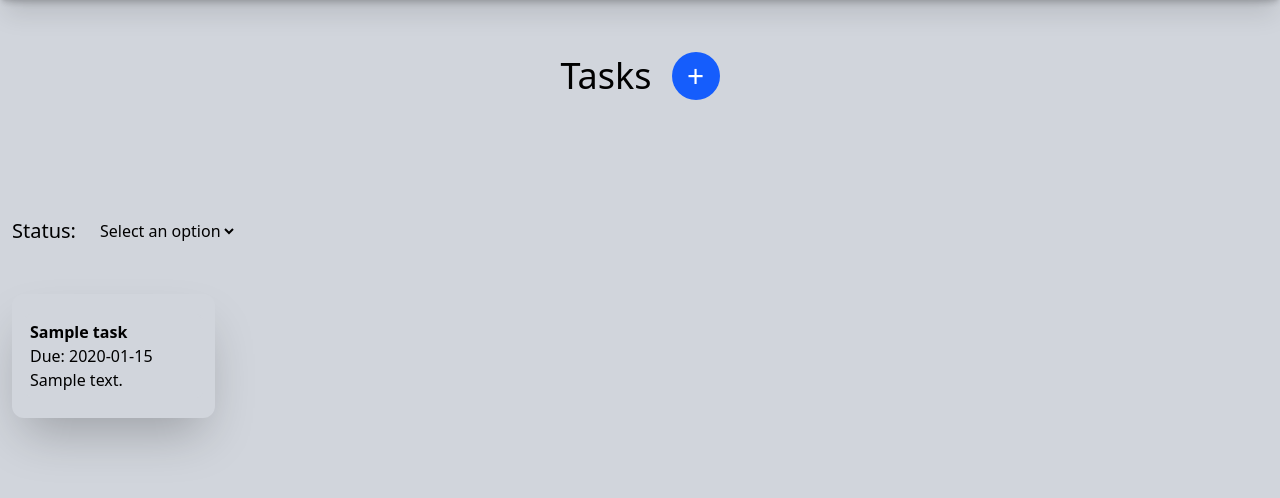
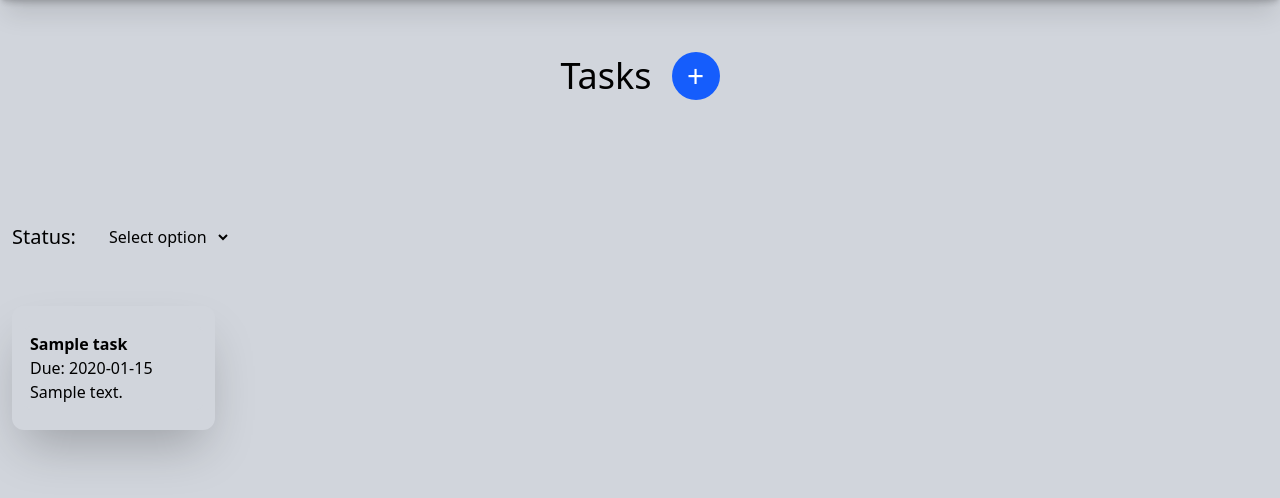
Before and after one commit to tsvetkovivan365-code/flask_task_app, a Flask app: page /dashboard in a window 1280 px wide. Shown: the part 64-562 px from the top of the page. Run offline with Flask 3, Linux system fonts and the light colour scheme; a user stored in the database is signed in; tables that the repository leaves empty hold one stand-in row (values such as "Sample post"); style sheets or scripts are compiled from the project's sources.

Commit message:
Update action attributes on forms; Add priority field in create_task_form; Modify status filter

```diff
--- a/app.py
+++ b/app.py
@@ -67,6 +67,8 @@ def create_task():
         db.session.add(new_task)
         db.session.commit()
 
+        return redirect(url_for('dashboard'))
+
 
     return render_template("create_task.html", form=create_task_form)
 
@@ -80,7 +82,7 @@ def register():
         email = register_form.email.data
 
         if User.query.filter_by(username=username).first():
-            return render_template('register.html', error='Username already exists')
+            return render_template('register.html', form=register_form, error='Username already exists')
 
         new_user = User(username=username, email=email, password=hashed_password)
         db.session.add(new_user)
@@ -101,13 +103,13 @@ def login():
         password = login_form.password.data
 
         user = User.query.filter_by(username=username).first()
-        if user and check_password_hash(user.password, password=password):
+        if user and check_password_hash(user.password, password):
             login_user(user)
             flash("Login successful!", 'success')
             return redirect(url_for('dashboard'))
         else:
             flash("Invalid username or password", "error")
-            return render_template('login.html', error="Invalid username or password")
+            return render_template('login.html', form=login_form, error="Invalid username or password")
 
 
     return render_template("login.html", form=login_form)
--- a/templates/create_task.html
+++ b/templates/create_task.html
@@ -3,7 +3,7 @@
 <section class='px-3 absolute top-29 w-full'>
     <section class='bg-white p-8 rounded-xl shadow-2xl mx-auto max-w-lg my-25'>
         <h2 class='text-center text-4xl mb-10'>Create new task</h2>
-        <form method='POST' class='flex flex-col items-center' action="{{url_for('dashboard')}}">
+        <form method='POST' class='flex flex-col items-center' action="{{url_for('create_task')}}">
             <section class='grid grid-cols-2 gap-x-13.5'>
                 {{ form.csrf_token }}
                 <section>
@@ -17,6 +17,8 @@
                     {{ form.due_date(class="w-full p-1.5 border border-gray-300 rounded-lg focus:outline-none focus:ring-2 focus:ring-blue-500 mb-6") }}
                     {{ form.status.label(class="block text-sm font-medium text-gray-700 mb-1") }}
                     {{ form.status(class="w-full p-1.5 border border-gray-300 rounded-lg focus:outline-none focus:ring-2 focus:ring-blue-500 mb-6") }}
+                    {{ form.priority.label(class="block text-sm font-medium text-gray-700 mb-1") }}
+                    {{ form.priority(class="w-full p-1.5 border border-gray-300 rounded-lg focus:outline-none focus:ring-2 focus:ring-blue-500 mb-6") }}
                 </section>
             </section>
             <button type='submit' class='w-3xs bg-blue-600 hover:bg-blue-700 text-white font-bold py-3 px-4 rounded-lg transition duration-200 shadow-lg mt-6'>Create</button>
--- a/templates/dashboard.html
+++ b/templates/dashboard.html
@@ -1,5 +1,6 @@
 {% extends "navbar.html" %}
 {% block body %}
+
 <section class='px-3'>
 
     <section class='flex gap-5 items-center justify-center top-29 w-full relative'>
@@ -11,13 +12,15 @@
 
 
     <section class='relative flex gap-5 items-center justify-start top-58 w-full'>
-        <label for="filter" class='text-[20px]'>Status:</label>
-        <select name="filter" placeholder='Choose status'>
-            <option value="" disabled selected>Select an option</option>
-            <option value="To Do">To Do</option>
-            <option value="In Progress">In Progress</option>
-            <option value="Completed">Completed</option>
-        </select>
+        <form method="GET" action="{{url_for('dashboard')}}" class='flex gap-5 items-center'>
+            <label for="filter" class='text-[20px]'>Status:</label>
+            <select name="filter" id="filter" onchange="this.form.submit()" class='p-2 border border-gray-300 rounded-lg'>
+                <option value="">Select option</option>
+                <option value="To Do" {% if selected_status == 'To Do' %}selected{% endif %}>To Do</option>
+                <option value="In Progress" {% if selected_status == 'In Progress' %}selected{% endif %}>In Progress</option>
+                <option value="Completed" {% if selected_status == 'Completed' %}selected{% endif %}>Completed</option>
+            </select>
+        </form>
     </section>
 
     <section class='grid grid-cols-5 gap-2 md:gap-15 mt-10 pb-10 relative top-60 z-0'>
--- a/templates/register.html
+++ b/templates/register.html
@@ -3,7 +3,7 @@
 <section class="bg-white p-8 rounded-xl shadow-2xl mx-auto max-w-lg mt-25">
   <h2 class="text-3xl font-extrabold text-gray-800 mb-6 text-center">Register</h2>
 
-  <form method="POST" action="{{url_for('login')}}" name="register_form">
+  <form method="POST" action="{{url_for('register')}}" name="register_form">
 
     {{ form.csrf_token }}
     {{ form.username.label(class="block text-sm font-medium text-gray-700 mb-1") }}
```
